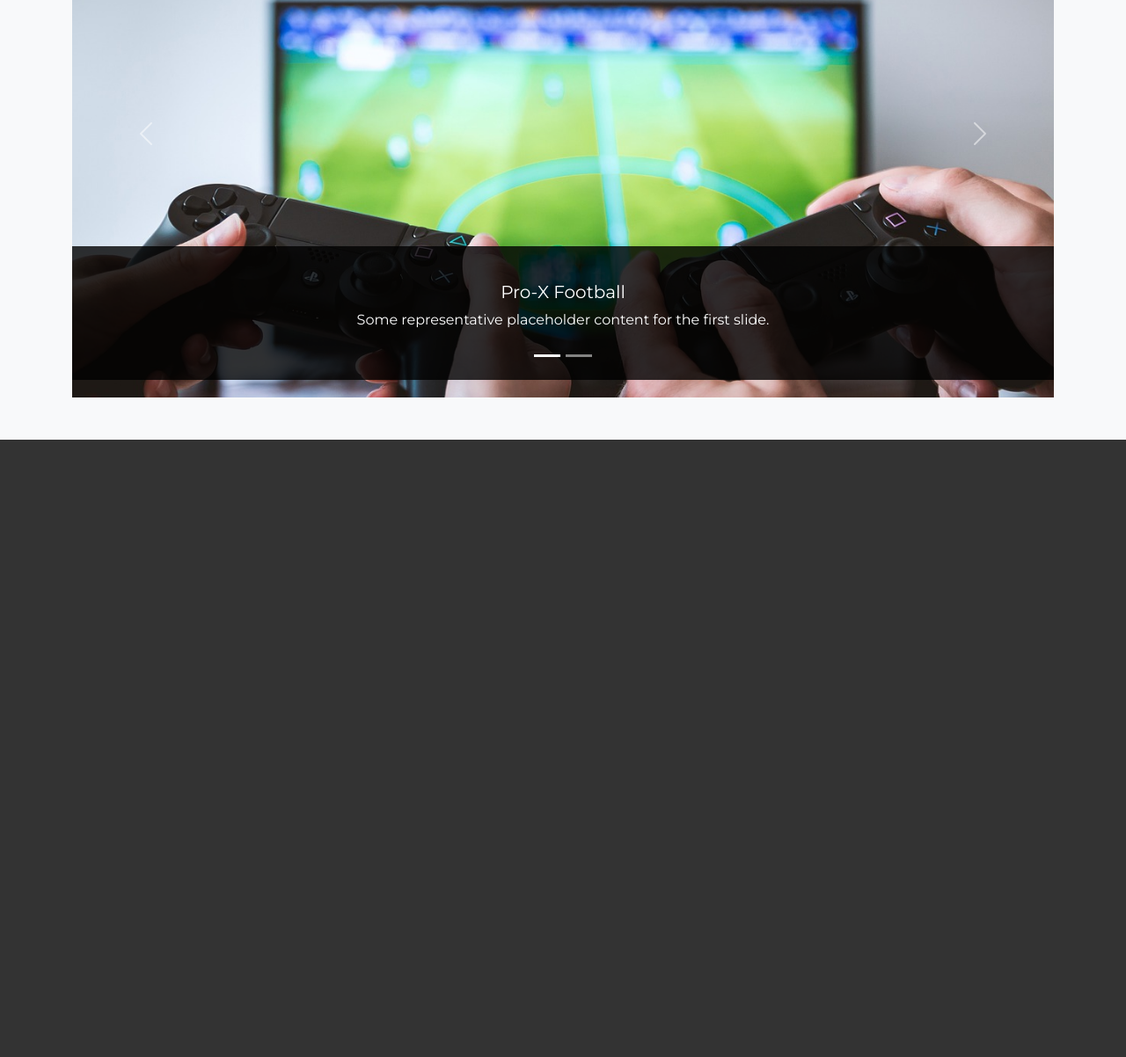
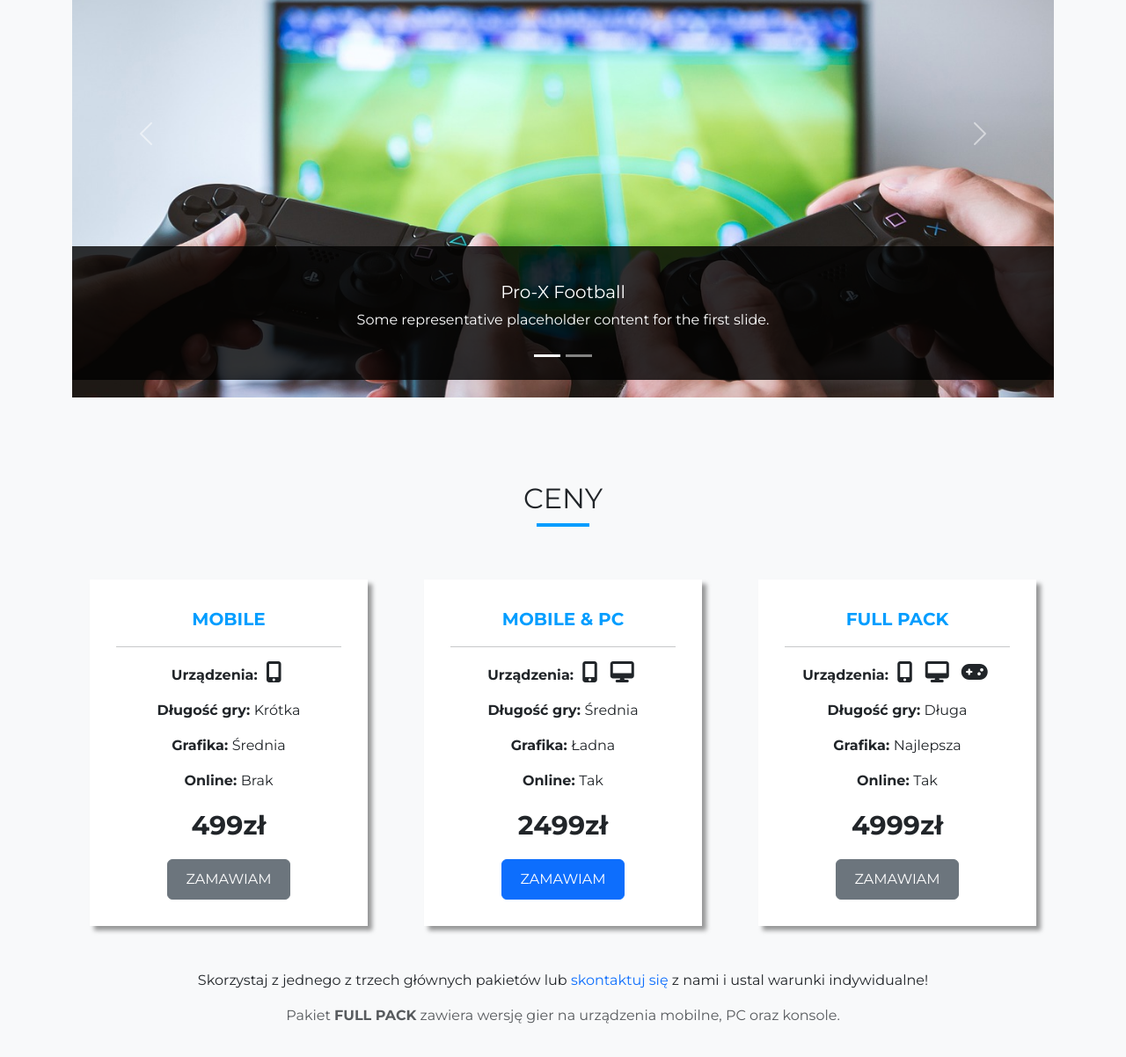
Before and after one commit to marcinrataj/gamerpage, a plain HTML site: page index.html in a window 1280 px wide. Shown: the part 2003-3205 px from the top of the page at 88% size. Before the commit the page ends 2503 px from the top, so only its background shows below. Drawn offline with nearby package versions, Linux system fonts and the light colour scheme.

Commit message:
add slickJS for carousel basic on jQuery, we only add links and before center section with prices

```diff
--- a/index.html
+++ b/index.html
@@ -11,6 +11,7 @@
   <link rel="preconnect" href="https://fonts.gstatic.com" crossorigin />
   <link href="https://fonts.googleapis.com/css2?family=Montserrat:wght@400;700&display=swap" rel="stylesheet" />
   <script src="https://kit.fontawesome.com/93c332a605.js" crossorigin="anonymous"></script>
+  <link rel="stylesheet" type="text/css" href="//cdn.jsdelivr.net/npm/slick-carousel@1.8.1/slick/slick.css" />
   <link rel="stylesheet" href="./css/main.css" />
 </head>
 
@@ -102,7 +103,7 @@
       </div>
       </div>
     </section>
-  </main>
+
 
     <section class="aboutus-hero py-5">
       <div class="aboutus-shadow"></div>
@@ -198,16 +199,72 @@
       </div>
     </section>
 
+    <section id="prices" class="prices py-5 bg-light">
+      <h2 class="section-title">ceny</h2>
+      <div class="underline"></div>
+
+      <div class="container">
+        <div class="price-wrap row text-center justify-content-center">
+          <div class="col-md-6 col-xl-4">
+            <div class="price-box">
+              <p class="price-title">mobile</p>
+              <hr>
+              <p><span>Urządzenia: </span><i class="fas fa-mobile-alt"></i></p>
+              <p><span>Długość gry: </span>Krótka</p>
+              <p><span>Grafika: </span>Średnia</p>
+              <p><span>Online: </span>Brak</p>
+              <p class="price-tag">499zł</p>
+              <button class="btn btn-secondary">zamawiam</button>
+            </div>
+          </div>
+          <div class="col-md-6 col-xl-4">
+            <div class="price-box">
+              <p class="price-title">mobile & PC</p>
+              <hr>
+              <p><span>Urządzenia: </span><i class="fas fa-mobile-alt"></i> <i class="fas fa-desktop"></i>
+              </p>
+              <p><span>Długość gry: </span>Średnia</p>
+              <p><span>Grafika: </span>Ładna</p>
+              <p><span>Online: </span>Tak</p>
+              <p class="price-tag">2499zł</p>
+              <button class="btn btn-primary">zamawiam</button>
+            </div>
+          </div>
+          <div class="col-md-6 col-xl-4">
+            <div class="price-box">
+              <p class="price-title">full pack</p>
+              <hr>
+              <p><span>Urządzenia: </span><i class="fas fa-mobile-alt"></i> <i class="fas fa-desktop"></i>
+                <i class="fas fa-gamepad"></i>
+              </p>
+              <p><span>Długość gry: </span>Długa</p>
+              <p><span>Grafika: </span>Najlepsza</p>
+              <p><span>Online: </span>Tak</p>
+              <p class="price-tag">4999zł</p>
+              <button class="btn btn-secondary">zamawiam</button>
+            </div>
+          </div>
+        </div>
+
+        <p class="price-info text-center">Skorzystaj z jednego z trzech głównych pakietów lub <a
+            href="#contact">skontaktuj
+            się</a> z nami i ustal warunki indywidualne!</p>
+        <p class="text-muted text-center">Pakiet <strong>FULL PACK</strong> zawiera wersję gier na urządzenia mobilne,
+          PC
+          oraz konsole.</p>
+      </div>
+
+    </section>
 
 
-
-
+  </main>
 
 
 
   <script src="https://cdn.jsdelivr.net/npm/bootstrap@5.3.2/dist/js/bootstrap.bundle.min.js"
     integrity="sha384-C6RzsynM9kWDrMNeT87bh95OGNyZPhcTNXj1NW7RuBCsyN/o0jlpcV8Qyq46cDfL"
     crossorigin="anonymous"></script>
+  <script type="text/javascript" src="//cdn.jsdelivr.net/npm/slick-carousel@1.8.1/slick/slick.min.js"></script>
   <script src="./js/script.js"></script>
 </body>
 
--- a/sass/_colors.scss
+++ b/sass/_colors.scss
@@ -1,3 +1,4 @@
 $main-color:#039dff;
+$bg-color:#ebecf2;
 $white: #fff;
 $light-gray: #ddd;
--- a/sass/main.scss
+++ b/sass/main.scss
@@ -5,7 +5,7 @@
 	padding: 0;
 }
 
-html{
+html {
 	scroll-padding-top: 74px;
 }
 
@@ -117,24 +117,24 @@ header.hero-img {
 		font-size: 14px;
 	}
 
-	.aboutus-hover{
-		transition: color .3s;
+	.aboutus-hover {
+		transition: color 0.3s;
 	}
 
-	.aboutus-hover:hover{
+	.aboutus-hover:hover {
 		color: $main-color;
 	}
 }
 
-.aboutus-hero{
+.aboutus-hero {
 	position: relative;
-	background-image: url("../img/technology-small.jpg");
+	background-image: url('../img/technology-small.jpg');
 	background-size: cover;
 	background-position: center;
 	color: $light-gray;
 	z-index: 0;
 
-	.aboutus-shadow{
+	.aboutus-shadow {
 		position: absolute;
 		top: 0;
 		left: 0;
@@ -144,36 +144,83 @@ header.hero-img {
 		z-index: -5;
 	}
 
-	.aboutus-hero-item{
+	.aboutus-hero-item {
 		margin: 10px 0;
 
-		i{
+		i {
 			font-size: 36px;
 		}
 
-		.aboutus-hero-title{
+		.aboutus-hero-title {
 			font-size: 24px;
 		}
 	}
 }
 
-.portfolio{
-	.carousel-item{
+.portfolio {
+	.carousel-item {
 		height: 600px;
 	}
 
-	.carousel-caption{
+	.carousel-caption {
 		left: 0;
 		right: 0;
 		padding: 40px 0;
-		background-color: rgba(0, 0, 0, .8);
+		background-color: rgba(0, 0, 0, 0.8);
 	}
 
-	.carousel-indicators{
+	.carousel-indicators {
 		padding-bottom: 20px;
 	}
 }
+.prices {
+	.price-box {
+		margin: 20px;
+		padding: 30px;
+		background-color: $white;
+		box-shadow: 5px 5px 5px rgb(0, 0, 0, 0.4);
+		transition: scale .3s;
 
+		span{
+			font-weight: bold;
+		}
+
+		i{
+			padding: 0 5px;
+			font-size: 24px;
+		}
+		button{
+			padding: 10px 20px;
+			text-transform: uppercase;
+		}
+	}
+
+	.price-box:hover {
+		scale: 1.05;
+	}
+
+	.price-title {
+		color: $main-color;
+		text-transform: uppercase;
+		font-weight: bold;
+		font-size: 20px;
+	}
+
+	.price-tag{
+		font-weight: bold;
+		font-size: 30px;
+	}
+
+	.price-info{
+		margin-top: 30px;
+
+		a{
+			text-decoration: none;
+		}
+	}
+
+
+}
 
 @media (min-width: 768px) {
 	.hero-text {
@@ -192,11 +239,11 @@ header.hero-img {
 	}
 }
 
-@media (min-width: 992px){
-	html{
+@media (min-width: 992px) {
+	html {
 		scroll-padding-top: 72px;
 	}
-	.aboutus-hero{
-		background-image: url("../img/technology-big.jpg");
+	.aboutus-hero {
+		background-image: url('../img/technology-big.jpg');
+	}
 }
-}
```
Also changed, not shown: css/main.css, img/team/adult-2449725_1920.jpg (added), img/team/building-2762241_1920.jpg (added), img/team/entrepreneur-2326419_1920.jpg (added), img/team/woman-1320810_1920.jpg (added), img/team/women-1209678_1920.jpg (added), 1 other file. Lines whose indentation alone changed are shown as unchanged.
